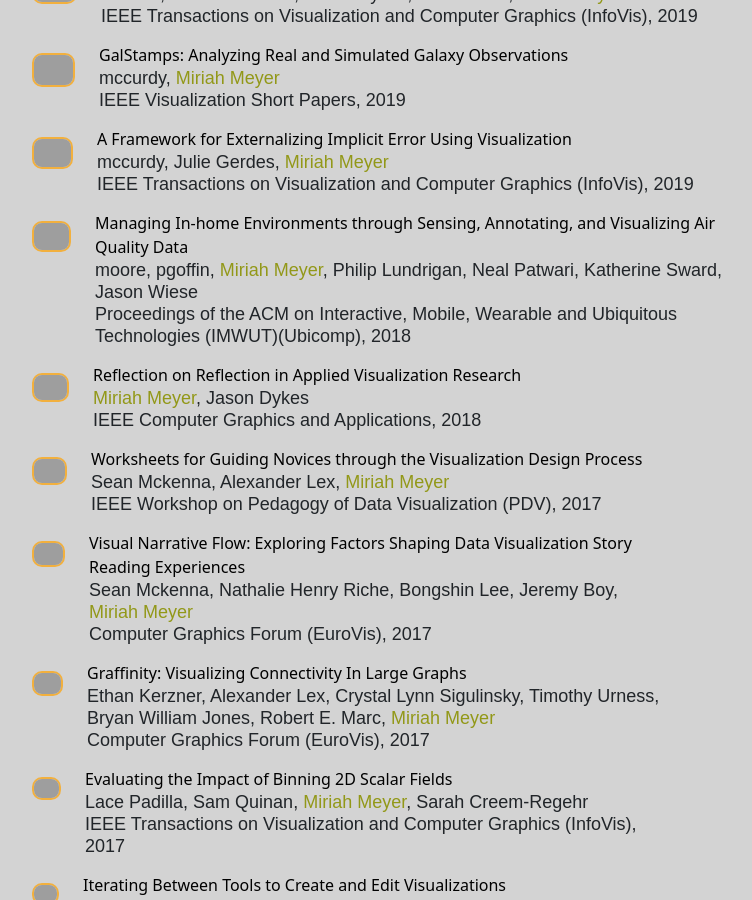
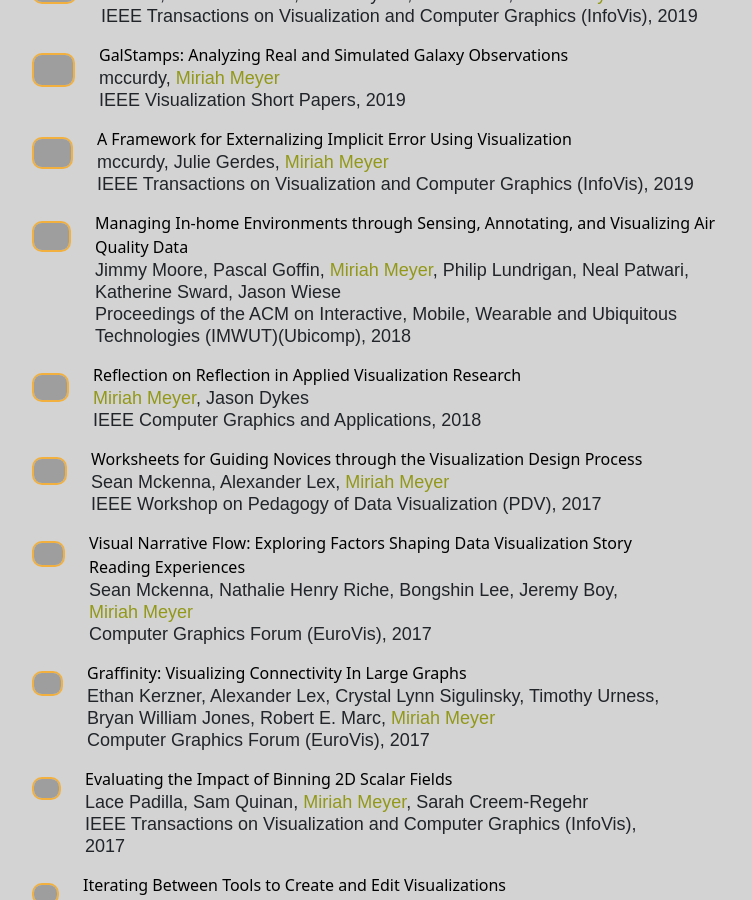
Before and after one commit to visidlab/visidlab.github.io, a Jekyll site: the page built from publications.md, in a window 1280 px wide and 900 px high, scrolled down 1340 px, cut to the strip 0-900 px from the top of the window. Shown: the whole strip, without its empty margins (50-802 px from the left). Built offline with Jekyll 4.4.1, drawn with Linux system fonts in a browser that asks for light colours; some web fonts are replaced; grey boxes are pictures that could not be loaded.

Commit message:
Update 2018_imwut_maav.md

```diff
--- a/_publications/2018_imwut_maav.md
+++ b/_publications/2018_imwut_maav.md
@@ -17,8 +17,8 @@
 
 # Authors in the "database" can be used with just their person "key"
 authors:
-- moore
-- pgoffin
+- Jimmy Moore
+- Pascal Goffin
 - meyer
 - Philip Lundrigan
 - Neal Patwari
```
